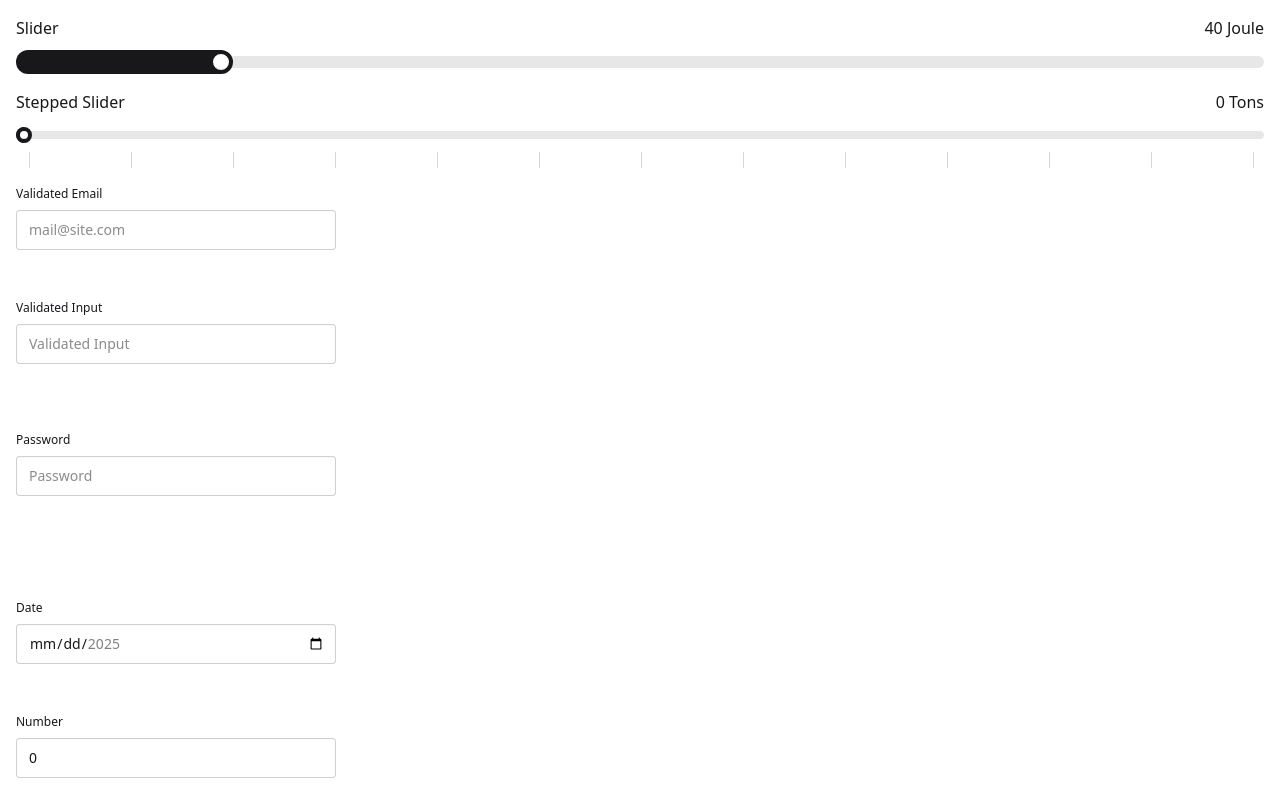
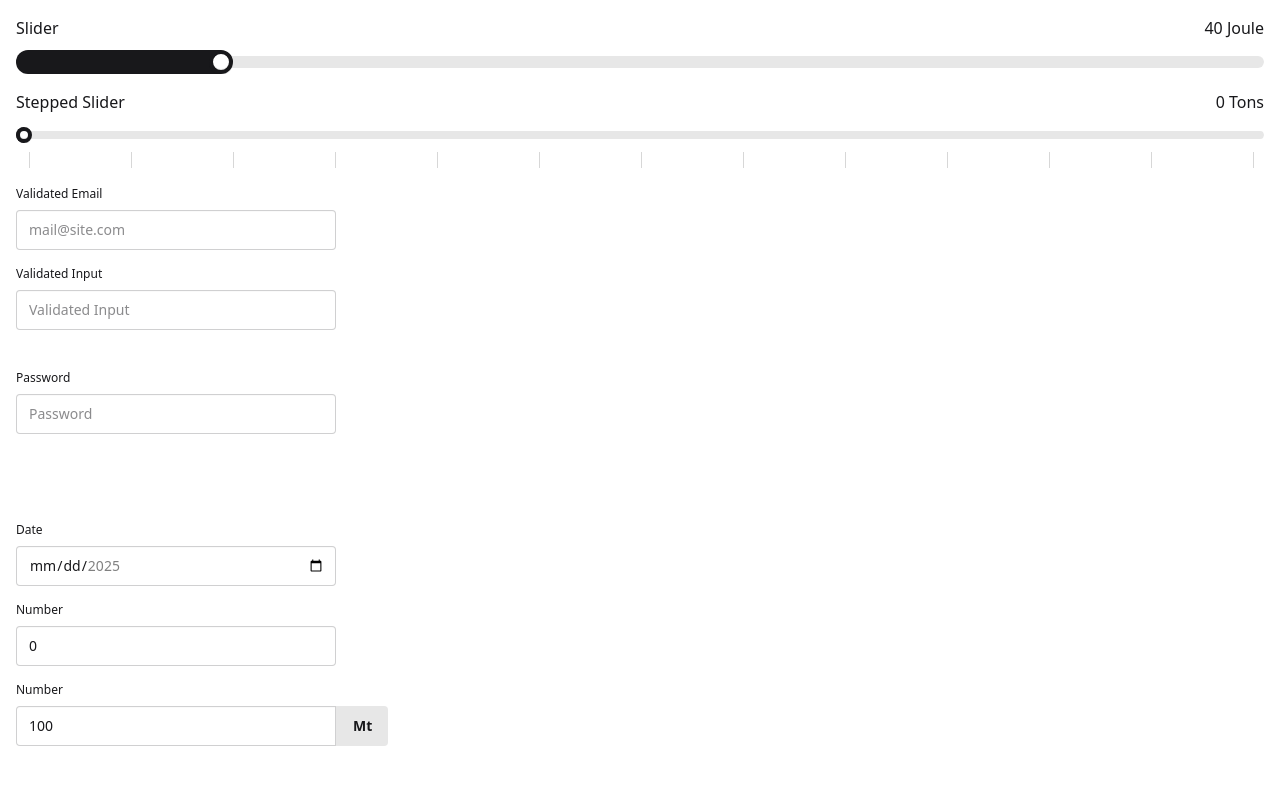
Before and after one commit to thwbh/veilchen, a SvelteKit app: page /components/input in a window 1280 px wide. Built offline with nearby package versions, Linux system fonts and the light colour scheme.

Commit message:
add optional unit display for ValidatedInput

```diff
--- a/src/lib/components/input/ValidatedInput.svelte
+++ b/src/lib/components/input/ValidatedInput.svelte
@@ -10,6 +10,7 @@
 		type: string;
 		required?: boolean;
 		errorInline?: boolean;
+		unit?: string;
 		children: Snippet;
 		[key: string]: unknown;
 	}
@@ -22,6 +23,7 @@
 		type = 'text',
 		required = false,
 		errorInline = false,
+		unit = undefined,
 		pattern = undefined,
 		children,
 		...props
@@ -33,10 +35,25 @@
 		{label}
 	</span>
 
-	<input class="input validator {className}" bind:value {name} {type} {required} {...props} />
+	<span class={unit ? 'join' : ''}>
+		<input
+			class="input validator {unit ? className + ' join-item' : className}"
+			bind:value
+			{name}
+			{type}
+			{required}
+			{...props}
+		/>
 
-	<span class="validator-hint {errorInline ? 'inline-error' : ''}">
-		{@render children()}
+		<span class="validator-hint {errorInline ? 'inline-error' : ''}">
+			{@render children()}
+		</span>
+
+		{#if unit}
+			<p class="join-item btn btn-disabled text-base-content">
+				{unit}
+			</p>
+		{/if}
 	</span>
 </label>
 
--- a/src/routes/components/input/+page.svelte
+++ b/src/routes/components/input/+page.svelte
@@ -9,6 +9,7 @@
 	let numberValue = $state(0);
 	let dateValue = $state();
 	let validatedValue = $state();
+	let unitValue = $state(100);
 </script>
 
 <div class="flex flex-col gap-4 p-4">
@@ -94,4 +95,18 @@
 	>
 		Must be in range 0..10
 	</ValidatedInput>
+
+	<ValidatedInput
+		bind:value={unitValue}
+		label="Number"
+		type="number"
+		required
+		placeholder="Insert a number."
+		min="100"
+		max="1000"
+		errorInline={true}
+		unit="Mt"
+	>
+		Must be in range 100..1000
+	</ValidatedInput>
 </div>
```
